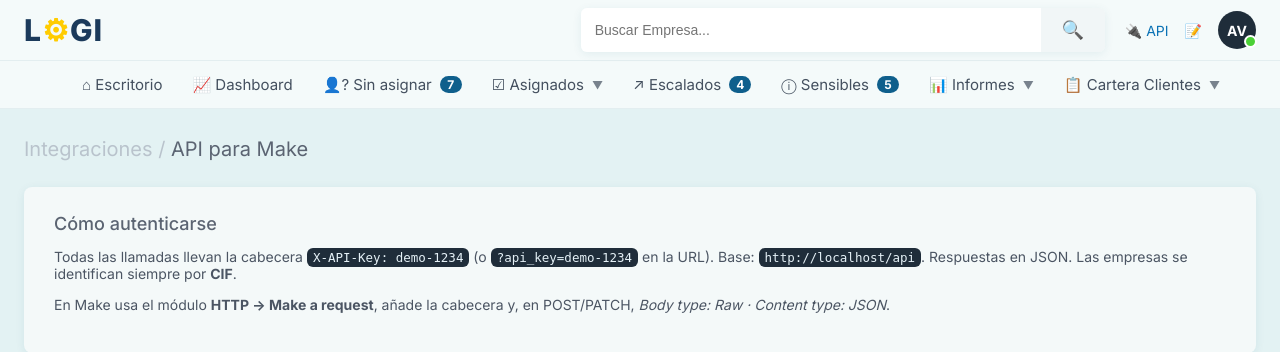
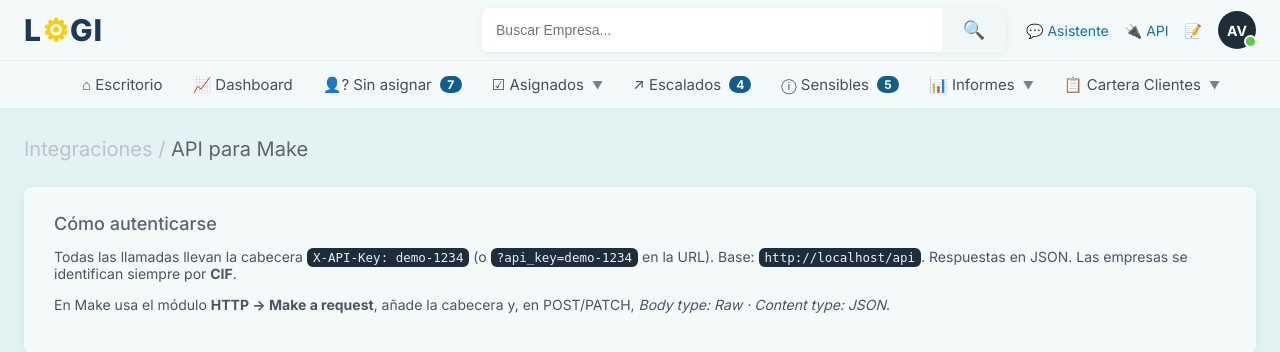
Before and after one commit to andresvarela10/Logi, a Flask app: page /api-docs in a window 1280 px wide. Shown: the top 352 px of the page. Run offline with Flask 3, Linux system fonts and the light colour scheme; data comes from the database, SQL or seed files in the repository.

Commit message:
Add files via upload

```diff
--- a/logi-demo/templates/base.html
+++ b/logi-demo/templates/base.html
@@ -17,6 +17,7 @@
       <button title="Buscar">&#128269;</button>
     </form>
     <div class="iconos-top">
+      <a href="{{ url_for('asistente_demo') }}" title="Asistente de Soporte (chatbot)" target="_blank">&#128172; Asistente</a>
       <a href="{{ url_for('api_docs') }}" title="API para integraciones">&#128268; API</a>
       <a href="{{ url_for('informe_api') }}" title="Registro de llamadas API">&#128221;</a>
       <div class="menu-agente">
@@ -56,6 +57,7 @@
         <a href="{{ url_for('informe_contratos') }}">Fin de contrato / permanencia</a>
         <a href="{{ url_for('informe_bajas') }}">Solicitudes de baja</a>
         <a href="{{ url_for('informe_api') }}">Registro de la API</a>
+        <a href="{{ url_for('informe_asistente') }}">Conversaciones del asistente</a>
       </div>
     </details>
     <details>
```
